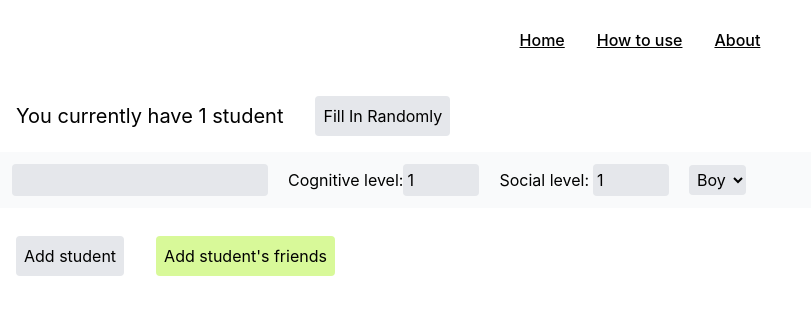
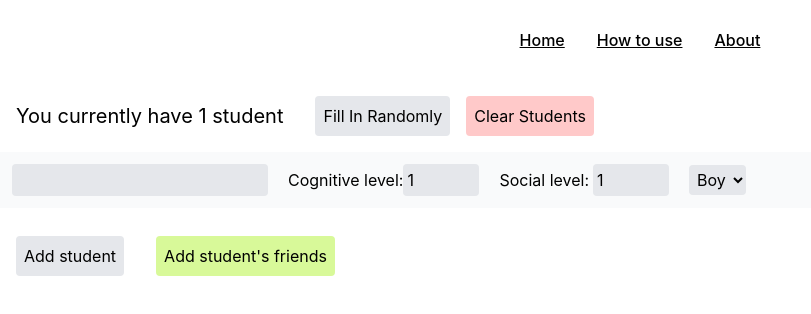
Before and after one commit to caduregel/2tot3, a React (Vite) app: page / in a window 1280 px wide. Shown: the top 314 px of the page, without its empty margins (0-811 px from the left). Built offline with nearby package versions, Linux system fonts and the light colour scheme.

Commit message:
clear students button

```diff
--- a/src/pages/Home.tsx
+++ b/src/pages/Home.tsx
@@ -88,11 +88,25 @@ function Home() {
     setStudents(randStudents)
   }
 
+  const resetStudents = () => {
+    setStudents([{
+      index: 0,
+      name: "",
+      cognitive: 1,
+      social: 1,
+      gender: "boy",
+      friends: [],
+    }])
+  }
+
   return (
     <>
       <div className="flex items-center">
         <p className="m-4 text-xl">You currently have {students.length} {students.length == 1 ? "student" : "students"}</p>
         <button className="bg-gray-200 p-2 rounded-sm hover:bg-gray-300 m-4 hover:cursor-pointer" onClick={fillRandom}>Fill In Randomly</button>
+        <button className="bg-red-200 p-2 rounded-sm hover:cursor-pointer hover:bg-red-300"
+          onClick={resetStudents}>Clear Students</button>
+
       </div>
       {students.map((student, index) => {
         return <AddStudentCard
```
